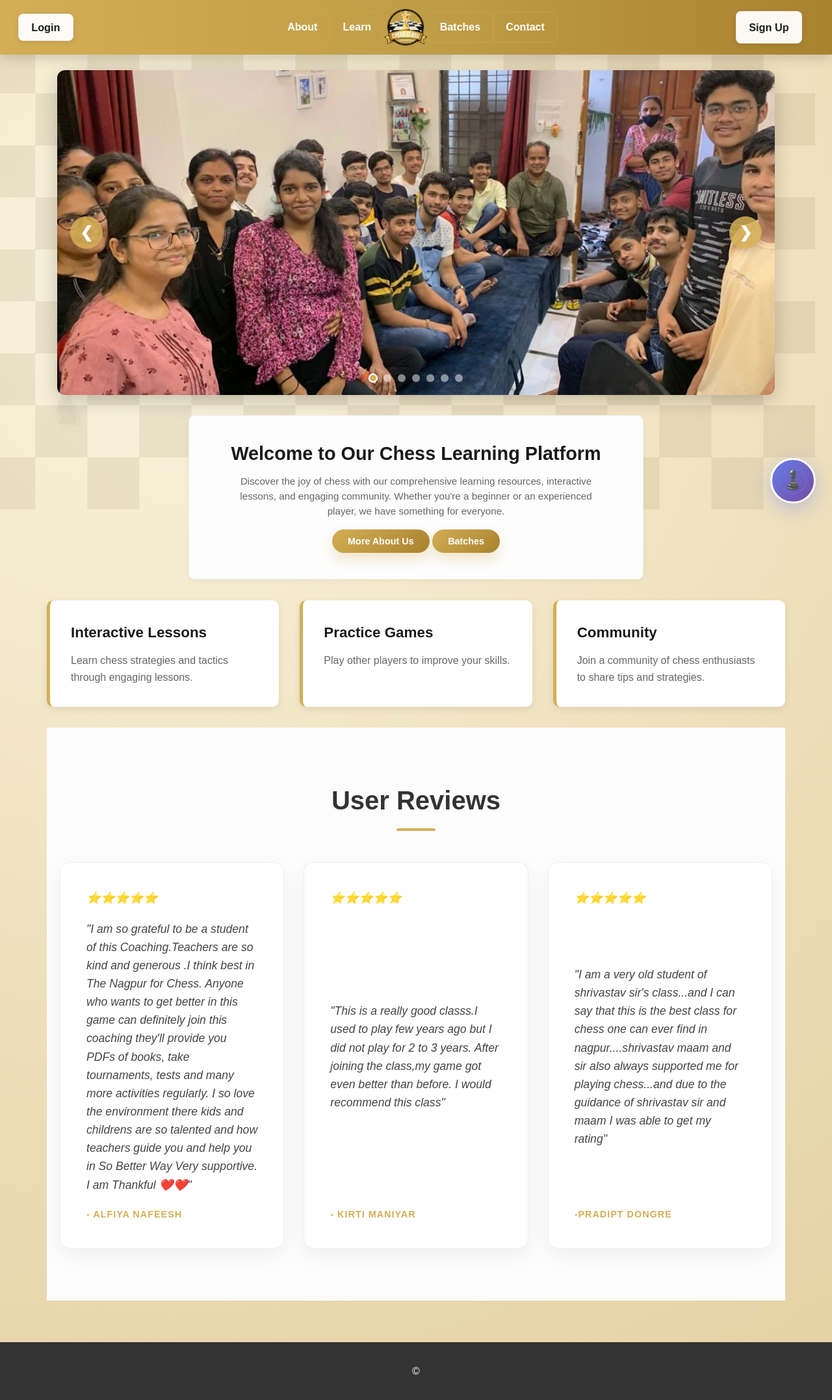
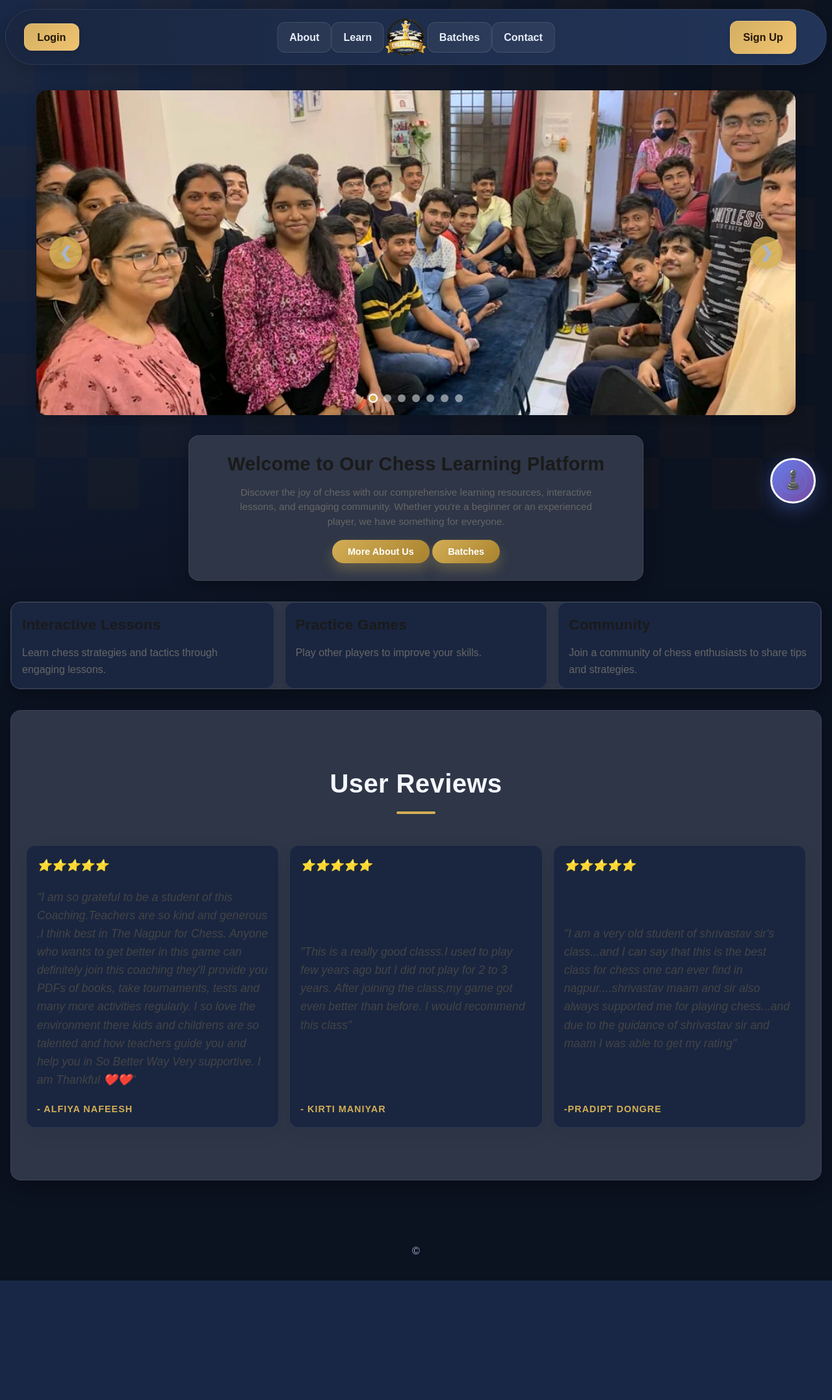
Before and after one commit to nikhilsri8052-a11y/chess-academy-app, a Flask app: page / in a window 1280 px wide. Shown: the whole page at 65% size. After the commit the page ends 1971 px from the top, so only its background shows below. Run offline with Flask 3, Linux system fonts and the light colour scheme.

Commit message:
Overhaul site theme with unified visual system

```diff
--- /dev/null
+++ b/static/css/theme_overhaul.css
@@ -0,0 +1,265 @@
+:root {
+  --bg: #0b1220;
+  --surface: #121b2e;
+  --surface-soft: #1a2640;
+  --text: #e7edf8;
+  --muted: #a8b5cf;
+  --brand: #d4af63;
+  --brand-strong: #f0c36f;
+  --ok: #25c17a;
+  --warn: #ffb347;
+  --danger: #ff7b7b;
+  --radius: 16px;
+  --shadow: 0 10px 30px rgba(0, 0, 0, 0.28);
+}
+
+body {
+  background: radial-gradient(circle at 0% 0%, #192846 0%, var(--bg) 46%), var(--bg);
+  color: var(--text);
+}
+
+main {
+  max-width: 1280px;
+  padding: 1.4rem 1rem 2rem;
+}
+
+section,
+.hero,
+.features,
+.about-us,
+.stats,
+.cta-section,
+.home-content,
+.reviews,
+.enquiry-wrapper,
+.batches-container,
+.learn-container,
+.container,
+.students-container,
+.admin-dashboard,
+.profile-container,
+.payment-history-container,
+.chess-pay-wrapper,
+.dashboard-wrapper,
+.materials-container,
+.view-enquiries-container {
+  background: color-mix(in srgb, var(--surface) 88%, #fff 12%);
+  border: 1px solid rgba(255, 255, 255, 0.08);
+  border-radius: var(--radius);
+  box-shadow: var(--shadow);
+}
+
+h1, h2, h3, h4 {
+  color: #f5f8ff;
+  letter-spacing: 0.01em;
+}
+
+p, label, small, span, li, .dashboard-subtitle, .stat-label, .detail-label {
+  color: var(--muted);
+}
+
+a { color: #9ecbff; }
+a:hover { color: #c3ddff; }
+
+.navbar {
+  margin: 0.9rem auto 0;
+  width: min(1280px, calc(100% - 1rem));
+  border-radius: 999px;
+  background: linear-gradient(95deg, #1a2640, #223559);
+  border: 1px solid rgba(255, 255, 255, 0.08);
+}
+
+.nav-button,
+.nav-button2,
+.btn-primary,
+.btn-secondary,
+.btn-submit,
+.btn-outline,
+.btn-pay-now,
+.btn-pay-small,
+.register-btn,
+.login-button,
+button[type="submit"] {
+  border-radius: 12px;
+  border: 1px solid rgba(255, 255, 255, 0.12);
+  background: linear-gradient(135deg, var(--brand), var(--brand-strong));
+  color: #231707;
+  font-weight: 700;
+  transition: transform .2s ease, box-shadow .2s ease;
+}
+
+.nav-button2,
+.btn-outline,
+.btn-secondary {
+  background: rgba(255, 255, 255, 0.06);
+  color: var(--text);
+}
+
+.nav-button:hover,
+.nav-button2:hover,
+.btn-primary:hover,
+.btn-secondary:hover,
+.btn-submit:hover,
+.login-button:hover,
+button[type="submit"]:hover {
+  transform: translateY(-2px);
+  box-shadow: 0 8px 22px rgba(0, 0, 0, 0.35);
+}
+
+.hero,
+.home-content,
+.enquiry-wrapper,
+.batches-container,
+.dashboard-header,
+.page-header,
+.history-header {
+  padding: clamp(1.2rem, 2vw, 2rem);
+}
+
+.features,
+.review-cards,
+.stats,
+.quick-stats,
+.stats-grid,
+.action-grid,
+.materials-grid,
+.pricing-cards,
+.batches-grid,
+.cta-group {
+  display: grid;
+  gap: 1rem;
+}
+
+.features,
+.review-cards,
+.quick-stats,
+.action-grid,
+.materials-grid,
+.pricing-cards,
+.stats,
+.cta-group {
+  grid-template-columns: repeat(auto-fit, minmax(220px, 1fr));
+}
+
+.feature,
+.review-card,
+.stat-item,
+.quick-stat,
+.stat-card,
+.action-card,
+.price-card,
+.batch-card,
+.contact-item,
+.profile-card,
+.info-card,
+.summary-item,
+.assignment-card,
+.notice-item,
+.kanban-column,
+.table-card,
+.filters-card,
+.panel-card {
+  background: var(--surface-soft);
+  border-radius: 14px;
+  border: 1px solid rgba(255, 255, 255, 0.08);
+  padding: 1rem;
+}
+
+input,
+select,
+textarea,
+.filter-input,
+.search-input-wrapper input {
+  background: #0f1729;
+  color: var(--text);
+  border: 1px solid rgba(255, 255, 255, 0.2);
+  border-radius: 10px;
+}
+
+input:focus,
+select:focus,
+textarea:focus {
+  outline: none;
+  border-color: var(--brand-strong);
+  box-shadow: 0 0 0 3px rgba(212, 175, 99, 0.25);
+}
+
+.table-responsive,
+.table-wrapper {
+  border-radius: 12px;
+  overflow: auto;
+  border: 1px solid rgba(255, 255, 255, 0.1);
+}
+
+table,
+.students-table,
+.payment-history-table {
+  background: #0f1729;
+  color: var(--text);
+}
+
+th {
+  background: #18243d;
+  color: #f5f8ff;
+}
+
+td {
+  border-color: rgba(255, 255, 255, 0.09);
+}
+
+.status-badge,
+.status-pill,
+.fee-badge,
+.plan-badge,
+.batch-badge,
+.popular-badge {
+  border-radius: 999px;
+  padding: .3rem .75rem;
+  font-weight: 700;
+  font-size: .82rem;
+}
+
+.status-badge.active,
+.status-pill.success,
+.status-pill.paid { background: rgba(37, 193, 122, .2); color: #8dffc8; }
+.status-badge.pending,
+.status-pill.pending { background: rgba(255, 179, 71, .2); color: #ffd287; }
+.status-pill.failed,
+.status-pill.rejected { background: rgba(255, 123, 123, .2); color: #ff9f9f; }
+
+.home-image-slider,
+.slider-container {
+  border-radius: var(--radius);
+  overflow: hidden;
+}
+
+.slide img {
+  filter: saturate(1.05) contrast(1.02);
+}
+
+.learn-container {
+  padding: 1rem;
+}
+
+.board-frame {
+  border-radius: 14px;
+  border: 1px solid rgba(255, 255, 255, 0.14);
+}
+
+footer {
+  background: transparent;
+  color: var(--muted);
+}
+
+@media (max-width: 900px) {
+  .navbar {
+    border-radius: 18px;
+  }
+
+  .navbar .center {
+    position: static;
+    transform: none;
+    flex-wrap: wrap;
+    gap: .4rem;
+  }
+}
--- a/templates/base.html
+++ b/templates/base.html
@@ -8,6 +8,7 @@
       <!-- Chat CSS for all pages -->
       <link rel="stylesheet" href="{{ url_for('static', filename='css/chat.css') }}">
       {% block extra_head %}{% endblock %}
+      <link rel="stylesheet" href="{{ url_for('static', filename='css/theme_overhaul.css') }}">
   </head>
   <body>
       <div class="chess-bg-animation" aria-hidden="true">
```
